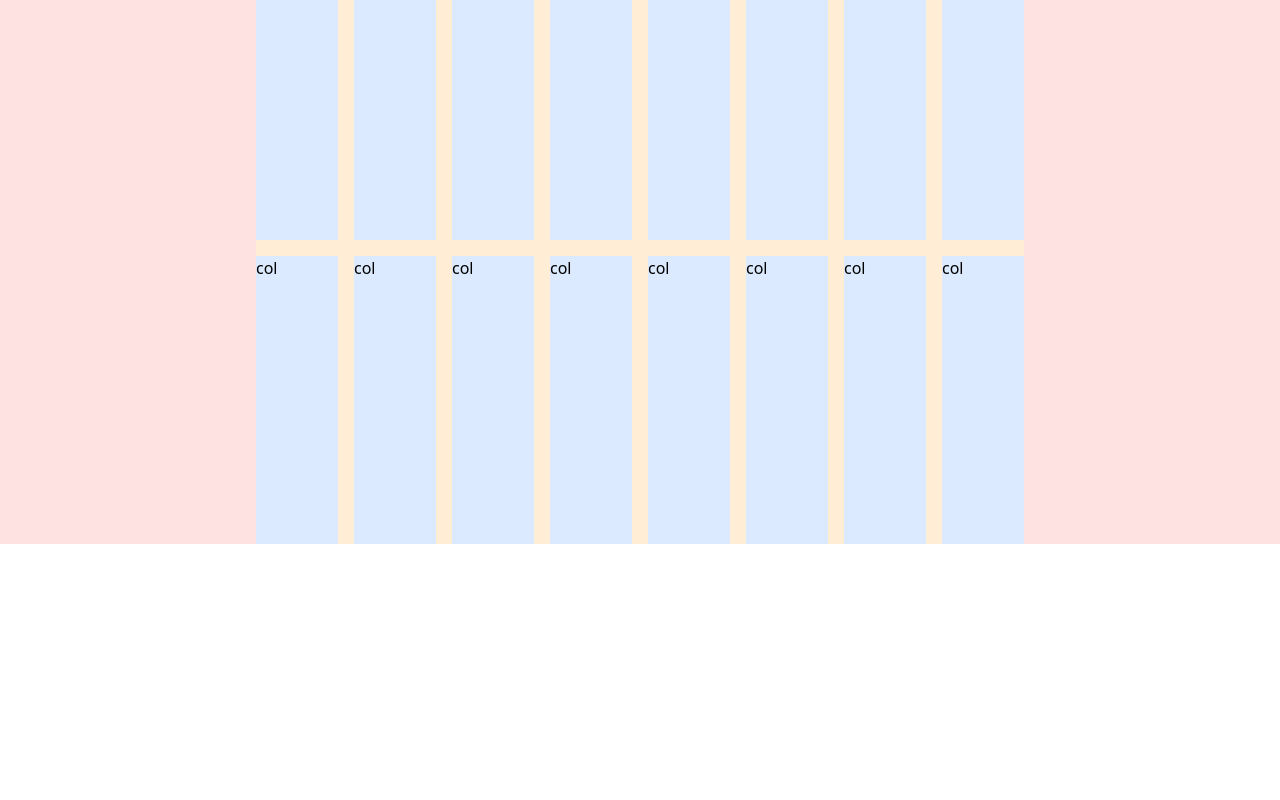
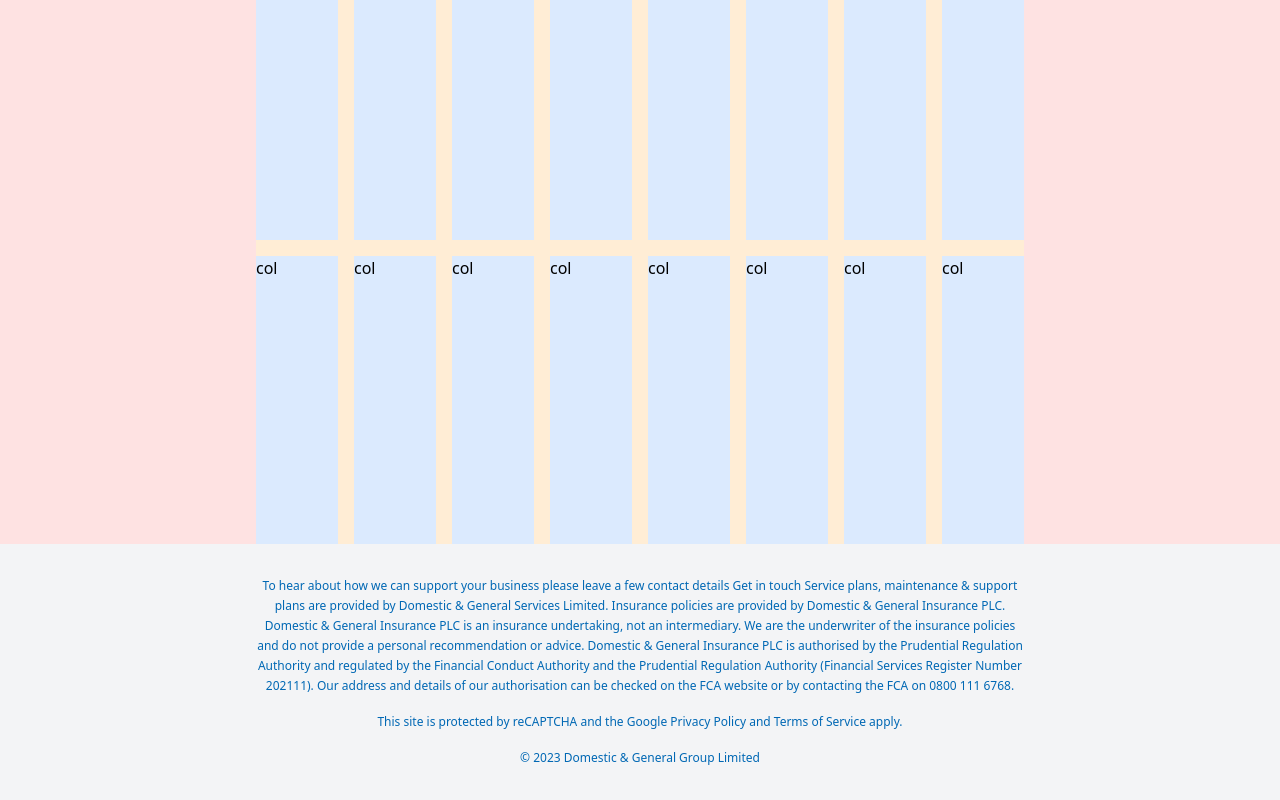
Before and after one commit to ch-dg/dg-click-nextjs, a Next.js app: page / in a window 1280 px wide. Shown: the part 448-1248 px from the top of the page. Before the commit the page ends 992 px from the top, so only its background shows below. Built offline with nearby package versions, Linux system fonts and the light colour scheme.

Commit message:
add footer and unit test

```diff
--- a/src/components/layout/layout.tsx
+++ b/src/components/layout/layout.tsx
@@ -2,12 +2,17 @@ import Head from "next/head";
 
 import Header from "@/components/molecules/header/header";
 import dgLogoFull from "@/assets/dgLogoFull.svg";
+import Footer from "../molecules/footer/footer";
+
+import { LayoutController } from "./layoutController";
 
 interface ILayout {
   children: React.ReactNode;
 }
 
 const LayoutMain = ({ children }: ILayout): JSX.Element => {
+  const { thisYear } = LayoutController();
+
   return (
     <>
       <Head>
@@ -40,6 +45,28 @@ const LayoutMain = ({ children }: ILayout): JSX.Element => {
           </div>
         </div>
       </main>
+
+      {/* Footer */}
+      <Footer year={thisYear} classNames="bg-gray-100 text-[#0168B4]">
+        <p className="leading-5">
+          To hear about how we can support your business please leave a few
+          contact details Get in touch Service plans, maintenance & support
+          plans are provided by Domestic & General Services Limited. Insurance
+          policies are provided by Domestic & General Insurance PLC. Domestic &
+          General Insurance PLC is an insurance undertaking, not an
+          intermediary. We are the underwriter of the insurance policies and do
+          not provide a personal recommendation or advice. Domestic & General
+          Insurance PLC is authorised by the Prudential Regulation Authority and
+          regulated by the Financial Conduct Authority and the Prudential
+          Regulation Authority (Financial Services Register Number 202111). Our
+          address and details of our authorisation can be checked on the FCA
+          website or by contacting the FCA on 0800 111 6768.
+        </p>
+        <p className="mt-4 leading-5">
+          This site is protected by reCAPTCHA and the Google Privacy Policy and
+          Terms of Service apply.
+        </p>
+      </Footer>
     </>
   );
 };
--- /dev/null
+++ b/src/components/layout/layoutController.ts
@@ -0,0 +1,8 @@
+export const LayoutController = () => {
+  const date = new Date();
+  let thisYear = date.getFullYear();
+
+  return {
+    thisYear,
+  };
+};
--- /dev/null
+++ b/src/components/molecules/footer/footer.tsx
@@ -0,0 +1,20 @@
+type Props = {
+  year: number; // ideally this value should come from an api response
+  children: React.ReactNode;
+  classNames: string;
+};
+
+const Footer: React.FC<Props> = ({ year, children, classNames }) => {
+  return (
+    <footer role="pageFooter" className={classNames}>
+      <div className="container mx-auto py-8 text-xs text-center">
+        <div>{children}</div>
+        <p className="mt-4 leading-5">
+          &copy; {year} Domestic &amp; General Group Limited
+        </p>
+      </div>
+    </footer>
+  );
+};
+
+export default Footer;
```
Also changed, not shown: 2 other files (tests, documents, lock files or other folders).
